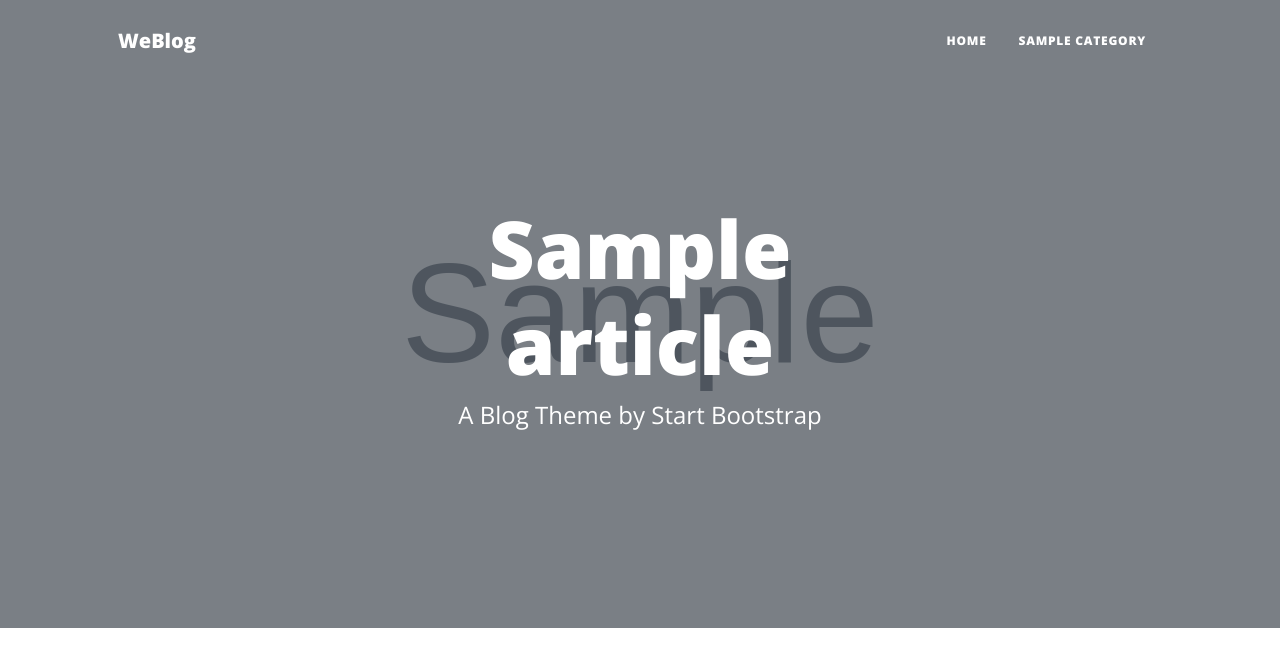
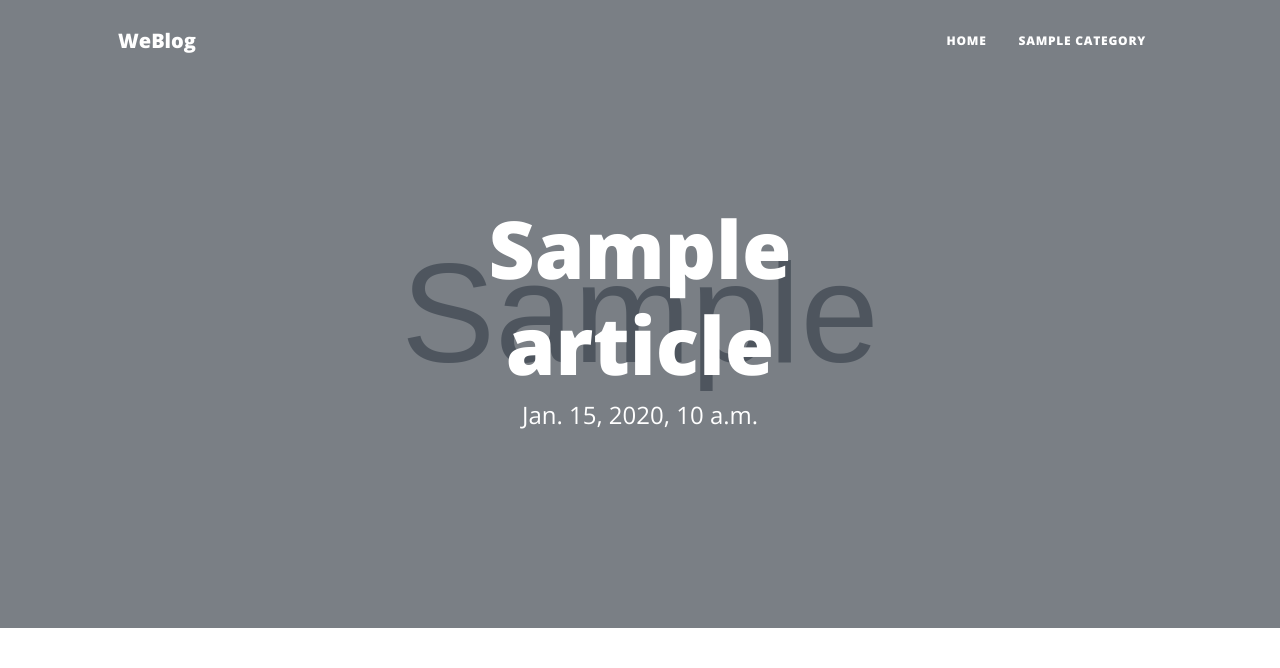
Before and after one commit to sajjadahmadi4/CS50X-Final-Project, a Django app: a page that uses weblog/blog/templates/blog/detail.html in a window 1280 px wide. Shown: the top 668 px of the page. Run offline with Django 5.2, Linux system fonts and the light colour scheme; tables that the repository leaves empty hold one stand-in row (values such as "Sample post"); grey boxes marked "Sample" are stand-in pictures; some libraries are stand-ins or nearby versions.

Commit message:
added article publish time to the detail template

```diff
--- a/weblog/blog/templates/blog/detail.html
+++ b/weblog/blog/templates/blog/detail.html
@@ -13,7 +13,7 @@
             <div class="col-md-10 col-lg-8 col-xl-7">
                 <div class="site-heading">
                     <h1>{{article.title}}</h1>
-                    <span class="subheading">A Blog Theme by Start Bootstrap</span>
+                    <span class="subheading">{{ article.publish }}</span>
                 </div>
             </div>
         </div>
```
